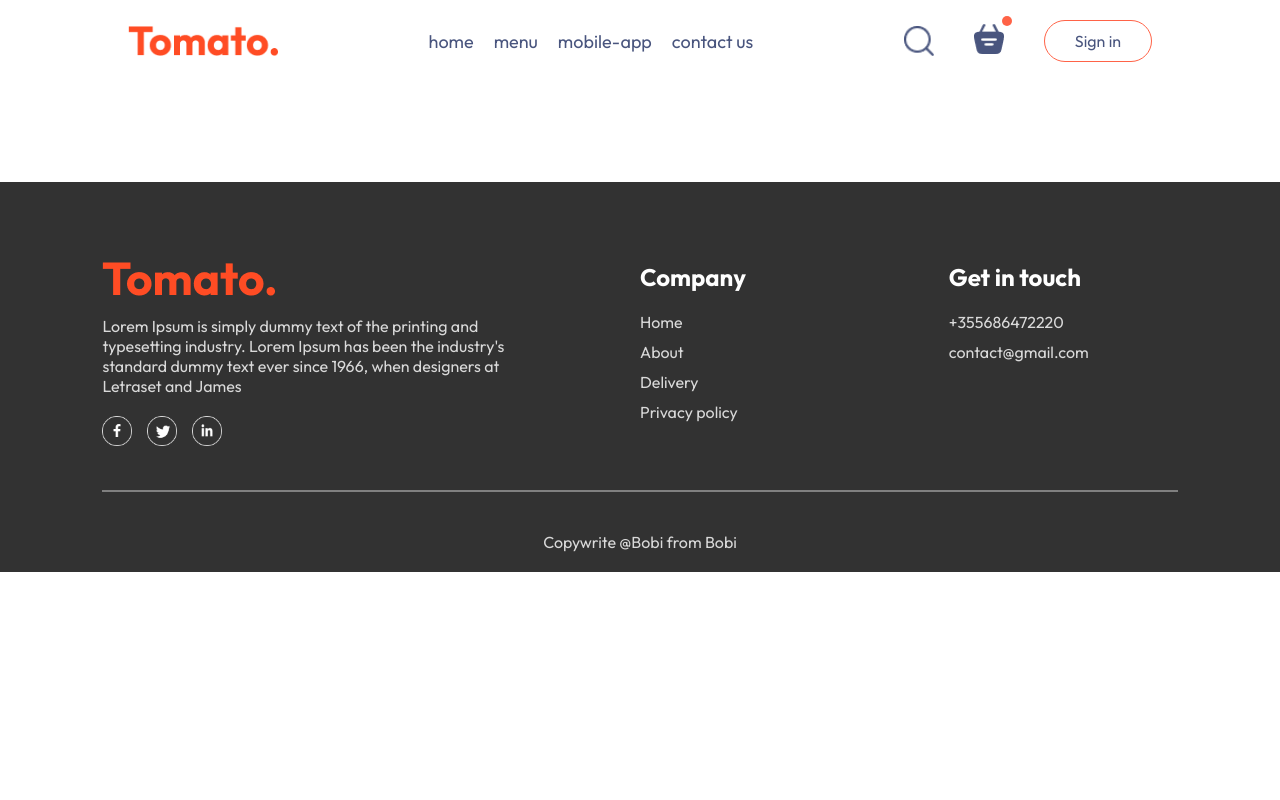
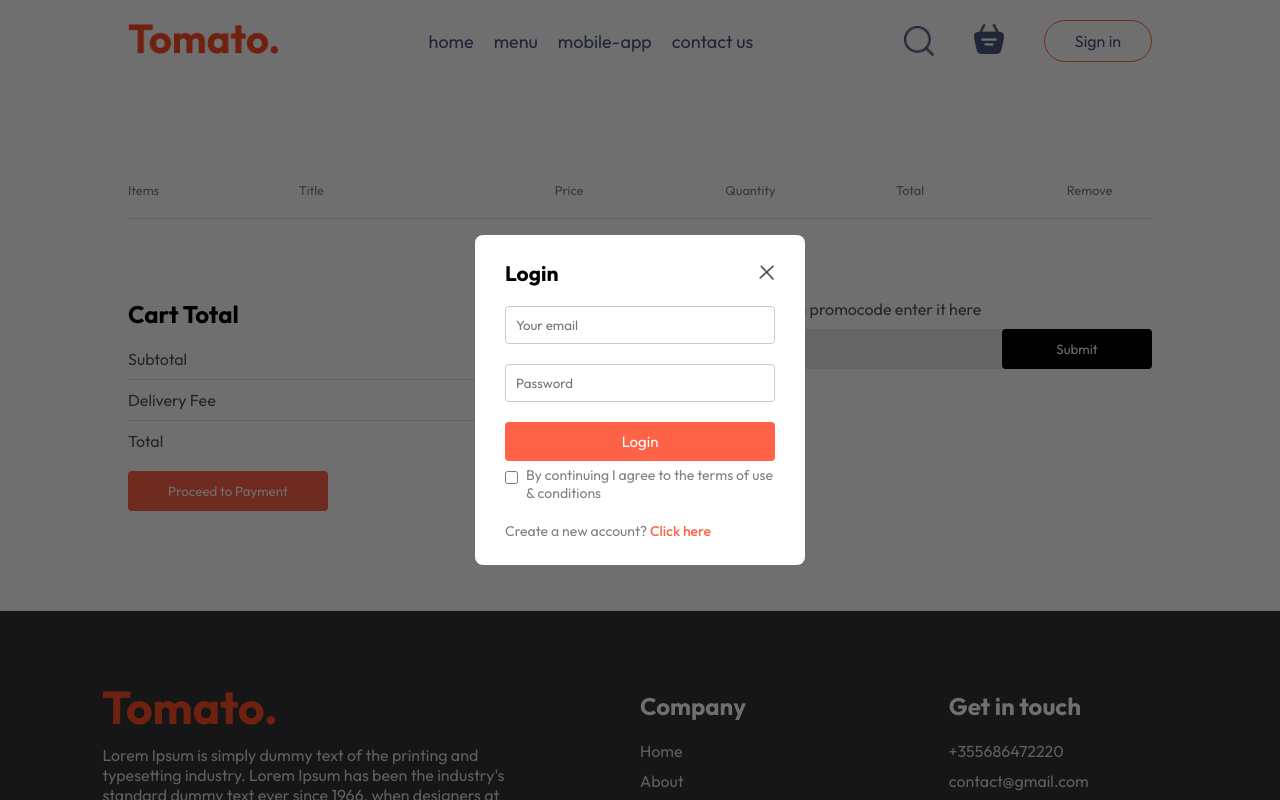
Before and after one commit to v1ct0R7/E-Commerse-react-live, a React (Vite) app in the folder food-del/: page /cart in a window 1280 px wide. Both pictures are taken after a click on the button "Sign in". Shown: the top 800 px of the page. Built offline with nearby package versions, Linux system fonts and the light colour scheme.

Commit message:
feat: implement cart, checkout flow, and login popup components

```diff
--- a/food-del/src/App.jsx
+++ b/food-del/src/App.jsx
@@ -1,20 +1,26 @@
-import React from 'react'
+import React, { useState } from 'react'
 import Navbar from './components/Navbar/Navbar'
 import { Route, Routes } from 'react-router-dom'
 import Home from './pages/Home/Home'
 import Cart from './pages/Cart/Cart'
 import PlaceOrder from './pages/PlaceOrder/PlaceOrder'
 import Footer from './components/Footer/Footer'
+import LoginPopUp from './components/LoginPopUp/LoginPopUp'
 
 const App = () => {
+
+    const [showLogin, setShowLogIn] = useState(false);
+
+
     return (
         <>
+        {showLogin?<LoginPopUp setShowLogIn={setShowLogIn}/>:<></>}
             <div className='app'>
-                <Navbar />
+                <Navbar setShowLogIn={setShowLogIn}/>
                 < Routes>
                     <Route path='/' element={<Home />} />
-                    <Route path='/' element={<Cart />} />
-                    <Route path='/' element={<PlaceOrder />} />
+                    <Route path='/cart' element={<Cart />} />
+                    <Route path='/order' element={<PlaceOrder />} />
                 </Routes>
             </div>
             <Footer />
--- a/food-del/src/components/Footer/Footer.jsx
+++ b/food-del/src/components/Footer/Footer.jsx
@@ -4,7 +4,7 @@
 
 const Footer = () => {
     return (
-        <div className='footer' id='fotter'>
+        <div className='footer' id='footer'>
             <div className="footer-content">
                 <div className="footer-content-left">
                     <img src={assets.logo} alt="" />
--- /dev/null
+++ b/food-del/src/components/LoginPopUp/LoginPopUp.css
@@ -0,0 +1,65 @@
+.login-popup{
+    position: absolute;
+    z-index: 1;
+    width: 100%;
+    height: 100%;
+    background-color: #00000090;
+    display: grid;
+}
+.login-popup-container{
+    place-self: center;
+    width: max(23vw, 330px);
+    color: #808080;
+    background-color: white;
+    display: flex;
+    flex-direction: column;
+    gap: 20px;
+    padding: 25px 30px;
+    border-radius: 8px;
+    font-size: 14px;
+    animation: fadeIn 0.5s;
+}
+.login-popup-title{
+    display: flex;
+    justify-content: space-between;
+    align-items: center;
+    color: black;
+}
+.login-popup-title img{
+    width: 16px;
+    cursor: pointer;
+}
+.login-popup-input{
+    display: flex;
+    flex-direction: column;
+    gap: 20px;
+}
+.login-popup-input input{
+    outline: none;
+    border: 1px solid #c9c9c9;
+    padding: 10px;
+    border-radius: 4px;
+}
+.login-popup-container button{
+    border: none;
+    padding: 10px;
+    border-radius: 4px;
+    color: white;
+    background-color: tomato;
+    font-size: 15px;
+    cursor: pointer;
+}
+.login-popup-condition{
+    display: flex;
+    align-items: start;
+    gap: 8px;
+    margin-top: -15px;
+}
+.login-popup-condition input{
+    margin-top: 5px;
+}
+.login-popup p span{
+    color: tomato;
+    font-weight: 500;
+    cursor: pointer;
+}
--- /dev/null
+++ b/food-del/src/components/LoginPopUp/LoginPopUp.jsx
@@ -0,0 +1,36 @@
+import React, { useState } from 'react'
+import './LoginPopUp.css'
+import { assets } from '../../assets/frontend_assets/assets'
+
+const LoginPopUp = ({ setShowLogIn }) => {
+
+    const [currState, setCurrState] = useState("Login")
+
+
+    return (
+        <div className="login-popup">
+            <form className="login-popup-container">
+                <div className="login-popup-title">
+                    <h2>{currState}</h2>
+                    <img onClick={() => setShowLogIn(false)} src={assets.cross_icon} alt="" />
+                </div>
+                <div className="login-popup-input">
+                    {currState === "Login" ? <></> : <input type="text" placeholder='Your name' required />}
+                    <input type="email" placeholder='Your email' required />
+                    <input type="password" placeholder='Password' required />
+                </div>
+                <button>{currState === "Sign Up" ? "Create account" : "Login"}</button>
+                <div className="login-popup-condition">
+                    <input type="checkbox" required />
+                    <p>By continuing I agree to the terms of use & conditions</p>
+                </div>
+                {currState === "Login"
+                    ? <p>Create a new account? <span onClick={()=>setCurrState("Sign up")}>Click here</span></p>
+                    : <p>Already have an account? <span onClick={()=>setCurrState("Login")}>Login here</span></p>
+                }
+            </form>
+        </div>
+    )
+}
+
+export default LoginPopUp
--- a/food-del/src/components/Navbar/Navbar.jsx
+++ b/food-del/src/components/Navbar/Navbar.jsx
@@ -1,29 +1,34 @@
-import React, { useState } from 'react'
+import React, { useContext, useState } from 'react'
 import './Navbar.css'
-import {assets} from '../../assets/frontend_assets/assets'
+import { assets } from '../../assets/frontend_assets/assets'
+import { Link } from "react-router";
+import { StoreContext } from '../../context/StoreContext';
+
 
 // Krijojn navbar dhe e importojm ne app.jsx
-const Navbar = () => {
+const Navbar = ({ setShowLogIn }) => {
 
-    const [menu,setMenu] = useState("");
+  const [menu, setMenu] = useState("");
+
+  const { getTotalCartAmount } = useContext(StoreContext)
 
   return (
     <div className='navbar'>
-      <img src={assets.logo} alt="" className='logo'/>
+      <Link to='/'><img src={assets.logo} alt="" className='logo' /></Link>
       <ul className="navbar-menu">
-        <li onClick={()=>setMenu("home")} className={menu==="home"?"active":""}>home</li>
-        <li onClick={()=>setMenu("menu")} className={menu==="menu"?"active":""}>menu</li>
-        <li onClick={()=>setMenu("mobile-app")} className={menu==="mobile-app"?"active":""}>mobile-app</li>
-        <li onClick={()=>setMenu("contact-us")} className={menu==="contact-us"?"active":""}>contact us</li>
+        <Link to="/" onClick={() => setMenu("home")} className={menu === "home" ? "active" : ""}>home</Link>
+        <a href='#explore-menu' onClick={() => setMenu("menu")} className={menu === "menu" ? "active" : ""}>menu</a>
+        <a href='#appdownload' onClick={() => setMenu("mobile-app")} className={menu === "mobile-app" ? "active" : ""}>mobile-app</a>
+        <a href='#footer' onClick={() => setMenu("contact-us")} className={menu === "contact-us" ? "active" : ""}>contact us</a>
       </ul>
       <div className="navbar-right">
-        <img src={assets.search_icon} alt="" className='shopping'/>
+        <img src={assets.search_icon} alt="" className='shopping' />
         <div className="navbar-search-icon">
-          <img src={assets.basket_icon} alt="" className='searching'/>
-          <div className="dot">
+          <Link to='/cart'><img src={assets.basket_icon} alt="" className='searching' /></Link>
+          <div className={getTotalCartAmount() === 0 ? "" : "dot"}>
           </div>
         </div>
-        <button>Sign in</button>
+        <button onClick={() => setShowLogIn(true)}>Sign in</button>
       </div>
     </div>
   )
--- a/food-del/src/context/StoreContext.jsx
+++ b/food-del/src/context/StoreContext.jsx
@@ -8,29 +8,37 @@
     const [cartItems, setCartItems] = useState({});
 
     const addToCart = (itemId) => {
-        if(!cartItems[itemId]){
-            setCartItems((prev) => ({...prev,[itemId]:1}))
+        if (!cartItems[itemId]) {
+            setCartItems((prev) => ({ ...prev, [itemId]: 1 }))
         }
-        else{
-            setCartItems((prev)=>({...prev,[itemId]:prev[itemId]+1}))
+        else {
+            setCartItems((prev) => ({ ...prev, [itemId]: prev[itemId] + 1 }))
         }
     }
 
     const removeFromCart = (itemId) => {
-        setCartItems((prev) => ({...prev,[itemId]:prev[itemId]-1}))
+        setCartItems((prev) => ({ ...prev, [itemId]: prev[itemId] - 1 }))
     }
 
 
-    useEffect(() => {
-        console.log(cartItems)
-    },[cartItems])
+    const getTotalCartAmount = () => {
+        let totalAmount = 0;
+        for (const item in cartItems) {
+            if (cartItems[item] > 0) {
+                let itemInfo = food_list.find((product) => product._id === item);
+                totalAmount += itemInfo.price * cartItems[item];
+            }
+        }
+        return totalAmount;
+    }
 
-    const contextValue ={
+    const contextValue = {
         food_list,
         cartItems,
         setCartItems,
         addToCart,
-        removeFromCart
+        removeFromCart,
+        getTotalCartAmount
     }
 
     return (
--- a/food-del/src/index.css
+++ b/food-del/src/index.css
@@ -5,6 +5,7 @@
   margin: 0;
   box-sizing: border-box;
   font-family: Outfit;
+  scroll-behavior: smooth;
 }
 
 body {
--- a/food-del/src/pages/Cart/Cart.css
+++ b/food-del/src/pages/Cart/Cart.css
@@ -0,0 +1,109 @@
+.cart {
+    margin-top: 100px;
+
+}
+
+.cart-items-title {
+    display: grid;
+    grid-template-columns: 1fr 1.5fr 1fr 1fr 1fr 0.5fr;
+    align-items: center;
+    color: grey;
+    font-size: max(1vw, 12px);
+}
+
+.cart-items-item {
+    margin: 10px 0px;
+    color: black;
+}
+
+.cart-items-item img {
+    width: 50px;
+}
+
+.cart hr {
+    height: 1px;
+    background-color: #e2e2e2;
+    border: none;
+}
+
+.cart-items-item .cross {
+    cursor: pointer;
+}
+
+.cart-bottom {
+    margin-top: 80px;
+    display: flex;
+    justify-content: space-between;
+    gap: max(12vw, 20px);
+}
+
+.cart-total {
+    flex: 1;
+    display: flex;
+    flex-direction: column;
+    gap: 20px;
+}
+
+.cart-total-details {
+    display: flex;
+    justify-content: space-between;
+    color: #555;
+}
+
+.cart-total hr {
+    margin: 10px 0px;
+}
+
+.cart-total button {
+    border: none;
+    color: white;
+    background-color: tomato;
+    width: max(15vw, 200px);
+    padding: 12px 0px;
+    border-radius: 4px;
+    cursor: pointer;
+}
+
+.cart-promocode {
+    flex: 1;
+}
+
+.cart-promocode p {
+    color: #555;
+}
+
+.cart-promocode-input {
+    margin-top: 10px;
+    display: flex;
+    justify-content: space-between;
+    align-items: center;
+    background-color: #eaeaea;
+    border-radius: 4px;
+}
+
+.cart-promocode-input input {
+    background: transparent;
+    border: none;
+    outline: none;
+    padding-left: 10px;
+}
+
+.cart-promocode-input button {
+    width: max(10vw, 150px);
+    padding: 12px 5px;
+    background-color: black;
+    border: none;
+    color: white;
+    border-radius: 4px;
+    cursor: pointer;
+}
+
+@media (max-width: 750px) {
+    .cart-bottom {
+        flex-direction: column-reverse;
+    }
+
+    .cart-promocode {
+        justify-content: start;
+    }
+}
--- a/food-del/src/pages/Cart/Cart.jsx
+++ b/food-del/src/pages/Cart/Cart.jsx
@@ -1,11 +1,77 @@
-import React from 'react'
+import React, { useContext } from 'react'
 import './Cart.css'
+import { StoreContext } from '../../context/StoreContext'
+import { useNavigate } from 'react-router';
 
 const Cart = () => {
+
+  const { cartItems, food_list, removeFromCart, getTotalCartAmount } = useContext(StoreContext);
+
+  const navigate = useNavigate();
+
   return (
-    <div>
-
-
+    <div className='cart'>
+      <div className="cart-items">
+        <div className="cart-items-title">
+          <p>Items</p>
+          <p>Title</p>
+          <p>Price</p>
+          <p>Quantity</p>
+          <p>Total</p>
+          <p>Remove</p>
+        </div>
+        <br />
+        <hr />
+        {food_list.map((item, index) => {
+          if (cartItems[item._id] > 0) {
+            return (
+              <div key={item._id}>
+                <div className='cart-items-title cart-items-item'>
+                  <img src={item.image} alt="" />
+                  <p>{item.name}</p>
+                  <p>${item.price}</p>
+                  <p>{cartItems[item._id]}</p>
+                  <p>${item.price * cartItems[item._id]}</p>
+                  <p onClick={() => removeFromCart(item._id)} className='cross'>x</p>
+                </div>
+                <hr />
+              </div>
+            )
+          }
+          return null;
+        })}
+      </div>
+      <div className="cart-bottom">
+        <div className="cart-total">
+          <h2>Cart Total</h2>
+          <div>
+            <div className="cart-total-details">
+              <p>Subtotal</p>
+              <p>${getTotalCartAmount()}</p>
+            </div>
+            <hr />
+            <div className="cart-total-details">
+              <p>Delivery Fee</p>
+              <p>${2}</p>
+            </div>
+            <hr />
+            <div className="cart-total-details">
+              <p>Total</p>
+              <p>${getTotalCartAmount() + 2}</p>
+            </div>
+          </div>
+          <button>Proceed to Payment</button>
+        </div>
+        <div className="cart-promocode">
+          <div>
+            <p>If you have a promocode enter it here</p>
+            <div className='cart-promocode-input'>
+              <input type="text" placeholder='promo code' />
+              <button>Submit</button>
+            </div>
+          </div>
+        </div>
+      </div>
     </div>
   )
 }
--- a/food-del/src/pages/PlaceOrder/PlaceOrder.jsx
+++ b/food-del/src/pages/PlaceOrder/PlaceOrder.jsx
@@ -1,9 +1,54 @@
-import React from 'react'
+import React, { useContext } from 'react'
 import './PlaceOrder.css'
+import { StoreContext } from '../../context/StoreContext'
 
 const PLaceOrder = () => {
+
+  const { getTotalCartAmount } = useContext(StoreContext)
+
   return (
-    <div>PLaceOrder</div>
+    <form className='place-order'>
+      <div className="place-order-left">
+        <p className='title'>Delivery Information</p>
+        <div className="multy-fields">
+          <input type="text" placeholder='First Name' />
+          <input type="text" placeholder='Lastname' />
+        </div>
+        <input type="email" placeholder='Email address' />
+        <input type="text" placeholder='street' />
+        <div className="multy-fields">
+          <input type="text" placeholder='City' />
+          <input type="text" placeholder='State' />
+        </div>
+        <div className="multy-fields">
+          <input type="text" placeholder='Zip Code' />
+          <input type="text" placeholder='Country' />
+        </div>
+        <input type="text" placeholder='Phone' />
+      </div>
+      <div className="place-order-right">
+        <div className="cart-total">
+          <h2>Cart Total</h2>
+          <div>
+            <div className="cart-total-details">
+              <p>Subtotal</p>
+              <p>${getTotalCartAmount()}</p>
+            </div>
+            <hr />
+            <div className="cart-total-details">
+              <p>Delivery Fee</p>
+              <p>${2}</p>
+            </div>
+            <hr />
+            <div className="cart-total-details">
+              <p>Total</p>
+              <p>${getTotalCartAmount() + 2}</p>
+            </div>
+          </div>
+          <button onClick={() => navigate('/order')}>Proceed to checkout</button>
+        </div>
+      </div>
+    </form>
   )
 }
 
```
Also changed, not shown: food-del/src/pages/PlaceOrder/PlaceOrder.css (+41 -0 lines).
